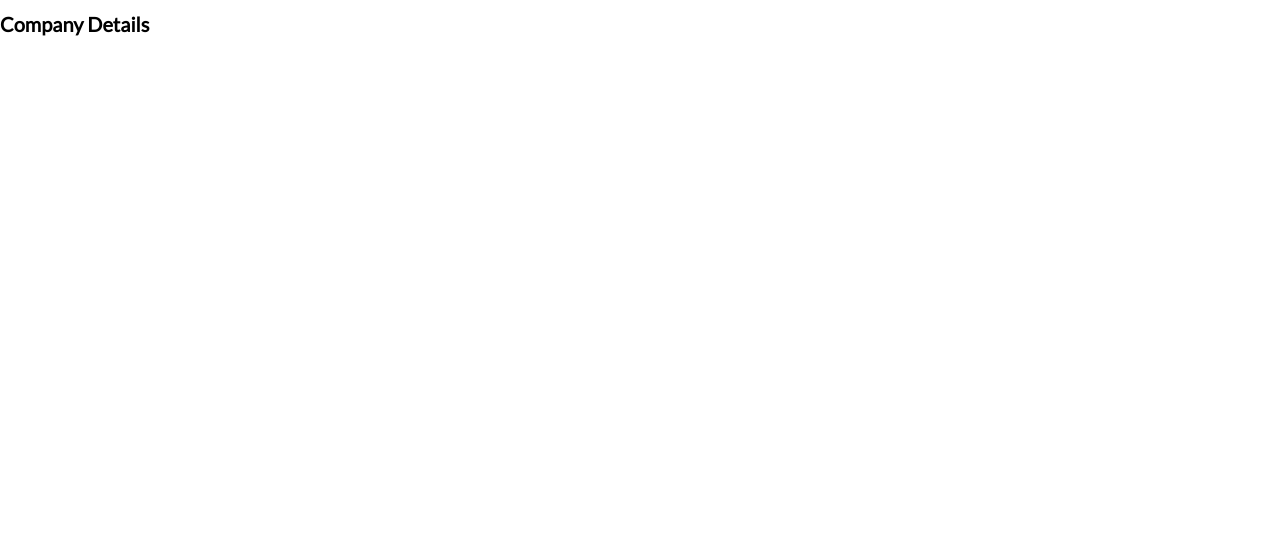
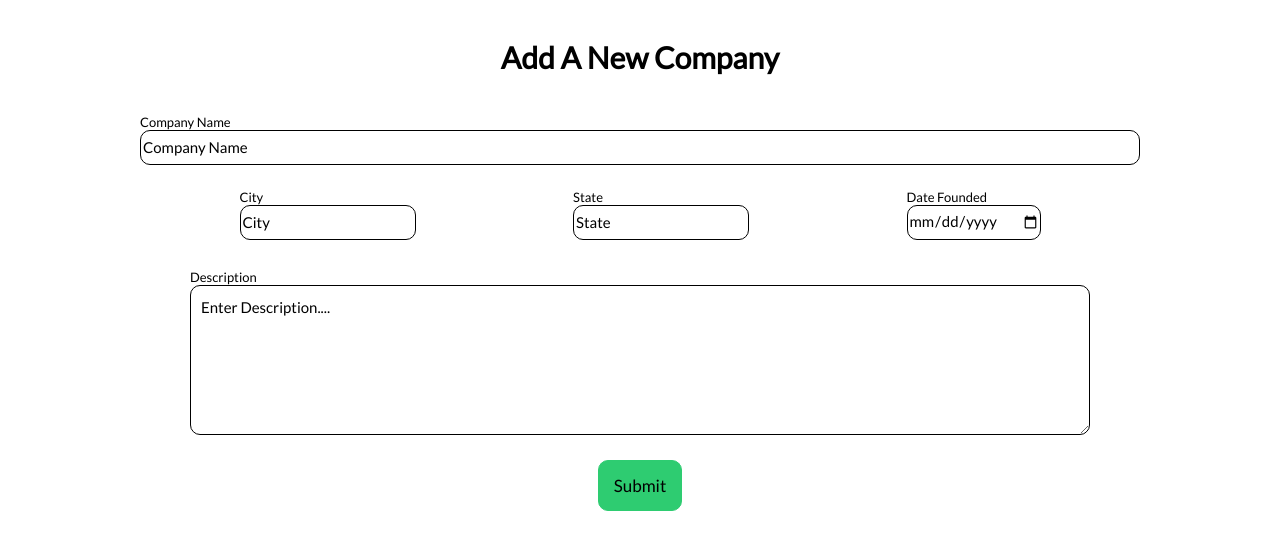
Before and after one commit to rhysgoehring/full-stack-challenge-client, a React (Create React App) app: page /company/new in a window 1280 px wide. Shown: the top 550 px of the page. Built offline with nearby package versions, Linux system fonts and the light colour scheme.

Commit message:
built reusable form component with validation for when users want to create a new company or edit a company

```diff
--- a/package.json
+++ b/package.json
@@ -4,6 +4,7 @@
   "private": true,
   "dependencies": {
     "axios": "^0.19.0",
+    "formik": "^1.5.8",
     "polished": "^3.4.1",
     "react": "^16.8.6",
     "react-dom": "^16.8.6",
--- a/src/App.js
+++ b/src/App.js
@@ -5,6 +5,7 @@ import GlobalStyles from "./GlobalStyles";
 
 import CompaniesIndex from "./pages/CompaniesIndex";
 import CompanyDetails from "./pages/CompanyDetails";
+import CreateCompany from "./pages/CreateCompany";
 
 const App = () => {
   return (
@@ -13,6 +14,7 @@ const App = () => {
       <BrowserRouter>
         <Switch>
           <Route path="/" exact component={CompaniesIndex} />
+          <Route path="/company/new" exact component={CreateCompany} />
           <Route path="/company/:id" exact component={CompanyDetails} />
         </Switch>
       </BrowserRouter>
--- /dev/null
+++ b/src/components/CompanyForm/index.js
@@ -0,0 +1,142 @@
+/* eslint-disable react/prefer-stateless-function */
+import React, { Component } from "react";
+import { Formik } from "formik";
+import {
+  Form,
+  Input,
+  Label,
+  InputWrapper,
+  DescriptionInput,
+  ErrorText
+} from "./styles";
+import { StyledButton } from "../Common";
+import { GREEN } from "../../Colors";
+
+class CompanyForm extends Component {
+  render() {
+    return (
+      <Formik
+        initialValues={{
+          name: "",
+          city: "",
+          state: "",
+          date: "",
+          description: ""
+        }}
+        validate={values => {
+          const errors = {};
+          if (!values.name) {
+            errors.name = "Please enter a company name";
+          }
+          if (!values.city) {
+            errors.city = "Please enter a city";
+          }
+          if (!values.state) {
+            errors.state = "Please enter a state abbreviation";
+          }
+          if (values.state.length !== 2) {
+            errors.state = "Please enter a state abbreviation";
+          }
+          if (!values.description) {
+            errors.description = "Please enter a description";
+          }
+        }}
+        onSubmit={values => {
+          this.props.onSubmit(values);
+        }}
+        render={({
+          touched,
+          errors,
+          values,
+          handleChange,
+          handleBlur,
+          handleSubmit
+        }) => (
+          <Form onSubmit={handleSubmit}>
+            <Label margin="2rem 0">
+              Company Name
+              {touched.name && errors.name && (
+                <ErrorText>{errors.name}</ErrorText>
+              )}
+              <Input
+                border={errors.name && "2px solid red"}
+                type="text"
+                name="name"
+                placeholder="Company Name"
+                width="100rem"
+                onChange={handleChange}
+                onBlur={handleBlur}
+                value={values.name}
+              />
+            </Label>
+            <InputWrapper>
+              <Label>
+                City
+                {touched.city && errors.city && (
+                  <ErrorText>{errors.city}</ErrorText>
+                )}
+                <Input
+                  border={errors.text && "2px solid red"}
+                  type="text"
+                  name="city"
+                  placeholder="City"
+                  onChange={handleChange}
+                  onBlur={handleBlur}
+                  value={values.city}
+                />
+              </Label>
+              <Label>
+                State
+                {touched.state && errors.state && (
+                  <ErrorText>{errors.state}</ErrorText>
+                )}
+                <Input
+                  border={errors.state && "2px solid red"}
+                  type="text"
+                  name="state"
+                  placeholder="State"
+                  onChange={handleChange}
+                  onBlur={handleBlur}
+                  value={values.state}
+                />
+              </Label>
+              <Label>
+                Date Founded
+                {touched.date && errors.date && (
+                  <ErrorText>{errors.date}</ErrorText>
+                )}
+                <Input
+                  // border={errors.date && "1px solid red"}
+                  type="date"
+                  name="date"
+                  onChange={handleChange}
+                  onBlur={handleBlur}
+                  value={values.date}
+                />
+              </Label>
+            </InputWrapper>
+            <Label>
+              Description
+              {touched.description && errors.description && (
+                <ErrorText>{errors.description}</ErrorText>
+              )}
+              <DescriptionInput
+                name="description"
+                placeholder="Enter Description...."
+                border={errors.description && "1px solid red"}
+                onChange={handleChange}
+                onBlur={handleBlur}
+                value={values.description}
+              />
+            </Label>
+            <StyledButton textColor="black" bgColor={GREEN} type="submit">
+              Submit
+            </StyledButton>
+          </Form>
+        )}
+      />
+    );
+  }
+}
+
+export default CompanyForm;
--- /dev/null
+++ b/src/components/CompanyForm/styles.js
@@ -0,0 +1,77 @@
+import styled from "styled-components/macro";
+import { RED } from "../../Colors";
+
+const Form = styled.form`
+  width: 90%;
+  display: flex;
+  flex-direction: column;
+  align-items: center;
+`;
+
+const InputWrapper = styled.div`
+  display: flex;
+  align-items: center;
+  justify-content: space-evenly;
+  width: 100%;
+  margin-bottom: 2rem;
+`;
+
+const Input = styled.input`
+  border: ${({ border }) => border || "1px solid black"};
+  width: ${({ width }) => width};
+  height: 3.5rem;
+  font-size: 1.5rem;
+  color: black;
+  border-radius: 1rem;
+
+  ::placeholder {
+    color: black;
+  }
+
+  :-ms-input-placeholder {
+    color: black;
+  }
+
+  ::-ms-input-placeholder {
+    color: black;
+  }
+`;
+
+const Label = styled.label`
+  display: flex;
+  flex-direction: column;
+  /* color: #777; */
+  font-size: 1.3rem;
+  margin: ${({ margin }) => margin || "0.5rem 0"};
+  position: relative;
+`;
+
+const DescriptionInput = styled.textarea`
+  line-height: 1.5;
+  border-radius: 1rem;
+  padding: 1rem;
+  width: 90rem;
+  height: 15rem;
+  font-size: 1.5rem;
+  margin-bottom: 2rem;
+  border: ${({ border }) => border || "1px solid black"};
+
+  ::placeholder {
+    color: black;
+  }
+
+  :-ms-input-placeholder {
+    color: black;
+  }
+
+  ::-ms-input-placeholder {
+    color: black;
+  }
+`;
+
+const ErrorText = styled.p`
+  color: ${RED};
+  font-size: 1.5rem;
+`;
+
+export { Form, Input, Label, InputWrapper, DescriptionInput, ErrorText };
--- a/src/pages/CompaniesIndex/index.js
+++ b/src/pages/CompaniesIndex/index.js
@@ -2,7 +2,7 @@ import React, { Component } from "react";
 import axios from "axios";
 
 import { MainContainer } from "../../components/Layout";
-import { CompanyList } from "./styles";
+import { CompanyList, LinkButton } from "./styles";
 import CompanyListItem from "../../components/CompanyListItem";
 import { StyledButton, PageHeader } from "../../components/Common";
 import { BLUE, ORANGE, GREEN, RED } from "../../Colors";
@@ -39,7 +39,9 @@ class CompaniesIndex extends Component {
               linkTo={`/company/${company.id}`}
             />
           ))}
-          <StyledButton bgColor={GREEN}>Add Company</StyledButton>
+          <LinkButton to="/company/new" textColor="black" bgColor={GREEN}>
+            Add New Company
+          </LinkButton>
         </CompanyList>
       </MainContainer>
     );
--- a/src/pages/CompaniesIndex/styles.js
+++ b/src/pages/CompaniesIndex/styles.js
@@ -1,4 +1,21 @@
 import styled from "styled-components/macro";
+import { Link } from "react-router-dom";
+
+const LinkButton = styled(Link)`
+  background-color: ${({ bgColor }) => bgColor};
+  color: ${({ textColor }) => textColor};
+  border-width: 1px;
+  border-style: solid;
+  border-color: ${({ bgColor }) => bgColor};
+  cursor: pointer;
+  font-size: 1.7rem;
+  border-radius: 1rem;
+  text-decoration: none;
+  padding: 1.5rem 2rem;
+  margin-top: 0.5rem;
+  margin-right: 7rem;
+  align-self: flex-end;
+`;
 
 const CompanyList = styled.ul`
   display: flex;
@@ -7,4 +24,4 @@ const CompanyList = styled.ul`
   width: 100%;
 `;
 
-export { CompanyList };
+export { CompanyList, LinkButton };
--- /dev/null
+++ b/src/pages/CreateCompany/index.js
@@ -0,0 +1,20 @@
+import React, { Component } from "react";
+import axios from "axios";
+
+import { MainContainer } from "../../components/Layout";
+import { StyledButton, PageHeader } from "../../components/Common";
+import { BLUE, ORANGE, GREEN, RED } from "../../Colors";
+import CompanyForm from "../../components/CompanyForm";
+
+class CreateCompany extends Component {
+  render() {
+    return (
+      <MainContainer>
+        <PageHeader>Add A New Company</PageHeader>
+        <CompanyForm />
+      </MainContainer>
+    );
+  }
+}
+
+export default CreateCompany;
```
Also changed, not shown: 1 other file (tests, documents, lock files or other folders).
